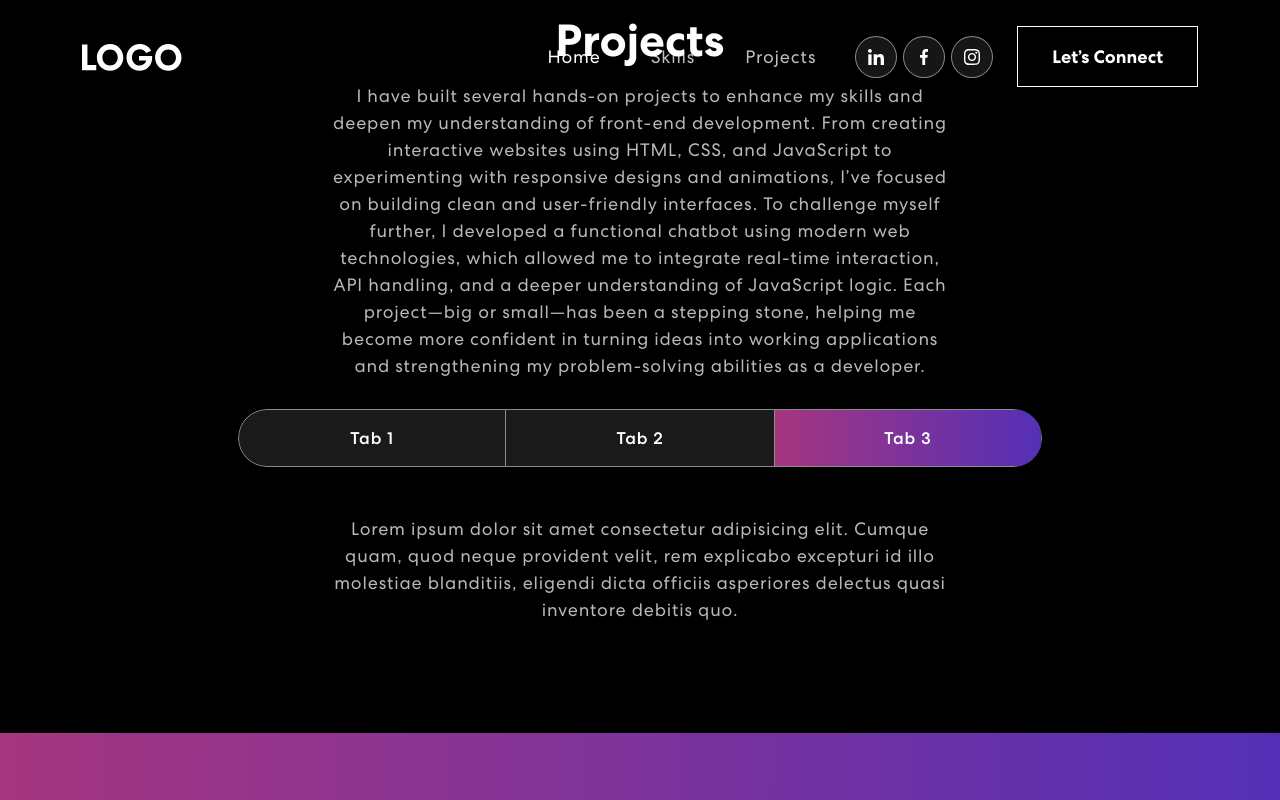
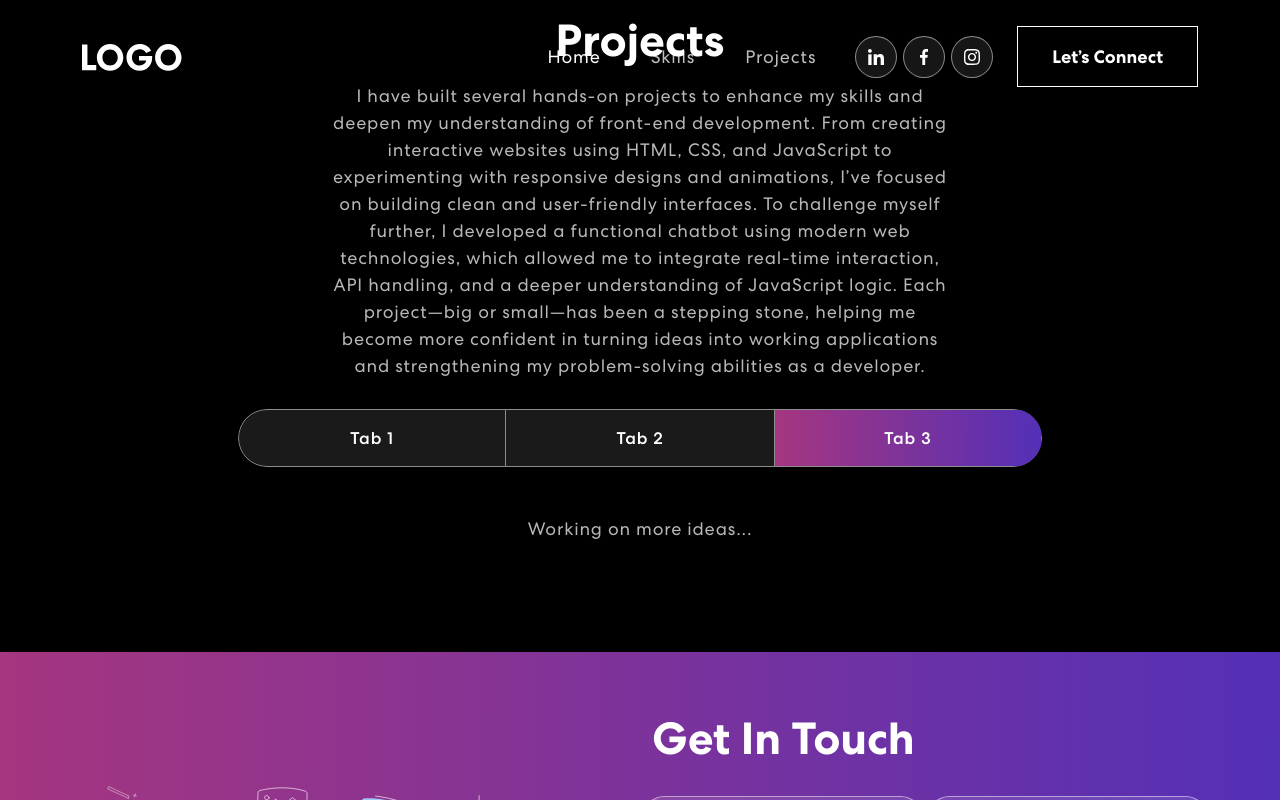
Before and after one commit to Payal12-max/My-portfolio1, a React (Create React App) app: page / in a window 1280 px wide. Both pictures are taken after a click on the tab "Tab 3". Shown: the part 1682-2482 px from the top of the page. Built offline with nearby package versions, Linux system fonts and the light colour scheme.

Commit message:
Update Projects.js

```diff
--- a/src/components/Projects.js
+++ b/src/components/Projects.js
@@ -66,10 +66,10 @@ export const Projects = () => {
                       </Row>
                     </Tab.Pane>
                     <Tab.Pane eventKey="section">
-                      <p>Lorem ipsum dolor sit amet consectetur adipisicing elit. Cumque quam, quod neque provident velit, rem explicabo excepturi id illo molestiae blanditiis, eligendi dicta officiis asperiores delectus quasi inventore debitis quo.</p>
+                      <p>Yet to come..</p>
                     </Tab.Pane>
                     <Tab.Pane eventKey="third">
-                      <p>Lorem ipsum dolor sit amet consectetur adipisicing elit. Cumque quam, quod neque provident velit, rem explicabo excepturi id illo molestiae blanditiis, eligendi dicta officiis asperiores delectus quasi inventore debitis quo.</p>
+                      <p>Working on more ideas...</p>
                     </Tab.Pane>
                   </Tab.Content>
                 </Tab.Container>
```
